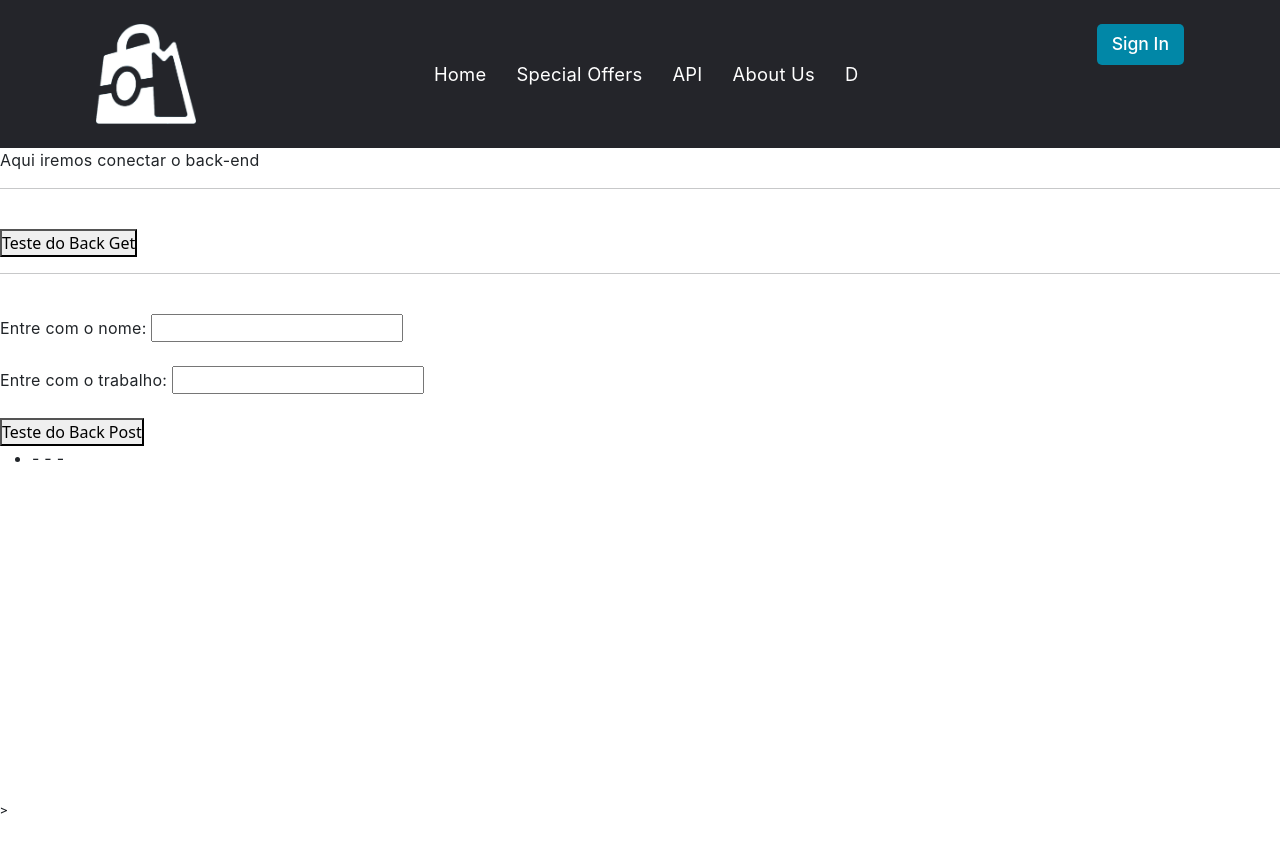
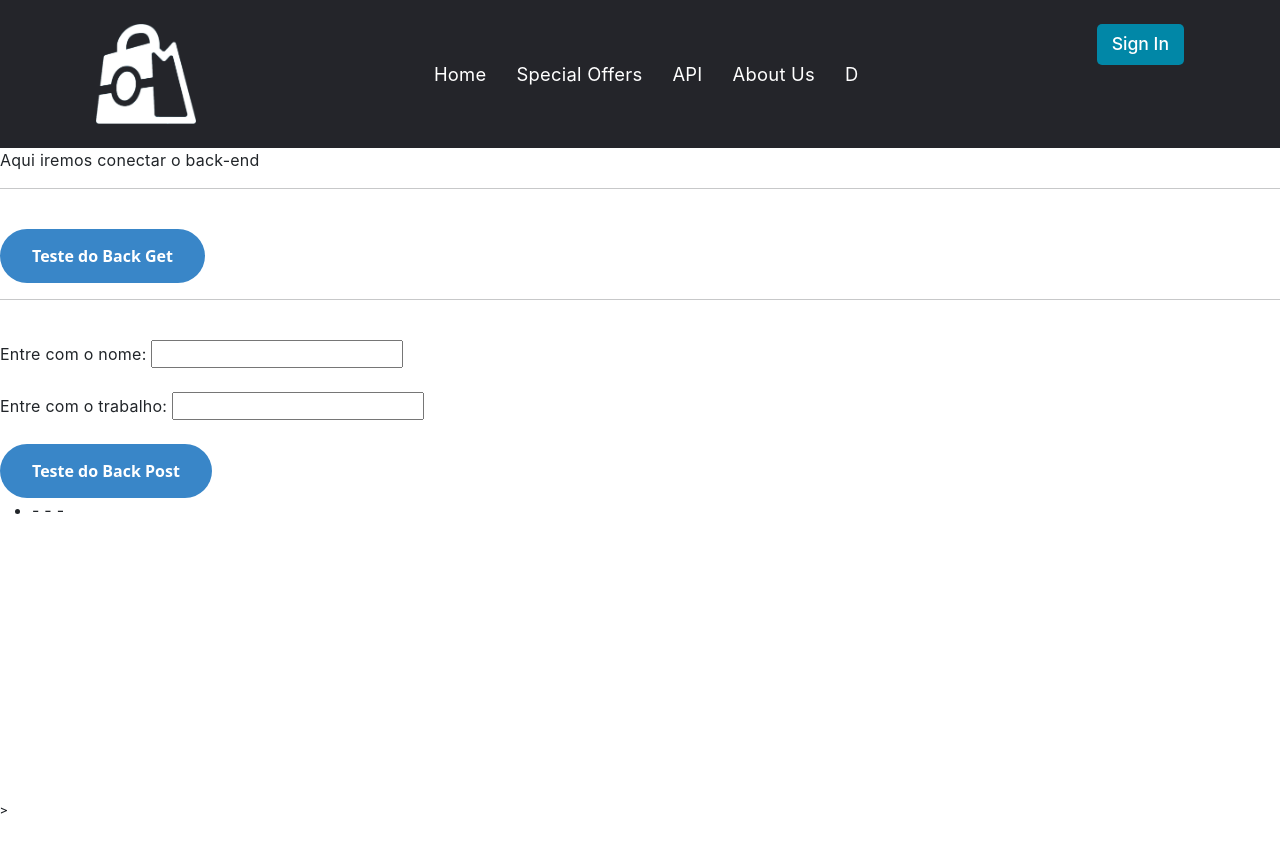
Before and after one commit to Leonardo-Gomiero/PokeMart, an Angular app: page /conecta in a window 1280 px wide. Shown: the top 852 px of the page. Built offline with nearby package versions, Linux system fonts and the light colour scheme.

Commit message:
API sendo refinada

```diff
--- a/package.json
+++ b/package.json
@@ -20,6 +20,7 @@
     "@angular/platform-browser": "^16.2.0",
     "@angular/platform-browser-dynamic": "^16.2.0",
     "@angular/router": "^16.2.0",
+    "ngx-bootstrap": "^11.0.2",
     "rxjs": "~7.8.0",
     "tslib": "^2.3.0",
     "zone.js": "~0.13.0"
--- a/src/app/components/conecta/conecta.component.css
+++ b/src/app/components/conecta/conecta.component.css
@@ -0,0 +1,17 @@
+button{
+  background: #3986C8;
+  color: white;
+  text-decoration: none;
+  border: 2px solid transparent;
+  font-weight: bold;
+  padding: 13px 30px;
+  border-radius: 30px;
+  transition: .4s;
+}
+
+button:hover{
+  background: transparent;
+  border: 2px solid #3986C8;
+  color: #3986C8;
+  cursor: pointer;
+}
--- a/src/app/components/conecta/conecta.component.html
+++ b/src/app/components/conecta/conecta.component.html
@@ -8,11 +8,7 @@
 
   <button (click)="chamadaBack()">Teste do Back Get</button>
   <br />
-  <ul *ngFor="let result of val">
-    <li>
-      {{result.id}} - {{result.first_name}} {{result.last_name}}
-    </li>
-  </ul>
+
   <hr />
   <br />
   <label>Entre com o nome: <input [(ngModel)]="vItemNome" /></label>
--- a/src/app/components/conecta/conecta.component.ts
+++ b/src/app/components/conecta/conecta.component.ts
@@ -15,6 +15,7 @@ export class ConectaComponent {
   clientResult: valoresPost = {} as valoresPost;
   vItemNome: string = "";
   vItemJob: string = "";
+  alertContent: string = "";
 
   chamadaBack() {
     this.val = [];
@@ -24,6 +25,8 @@ export class ConectaComponent {
         console.log(resposta.data);
         this.val = (resposta.data);
         console.log(this.val);
+        this.alertContent = this.getFormattedAlertContent(); // Define o conteúdo do alert
+        this.backAlert(); // Chama o alert aqui após definir o conteúdo
       }
     )
   }
@@ -36,8 +39,19 @@ export class ConectaComponent {
       (resp: any) => {
         this.clientResult = (resp);
         console.log(this.clientResult);
+        this.alertContent = this.getFormattedAlertContent(); // Define o conteúdo do alert
+        this.backAlert(); // Chama o alert aqui após definir o conteúdo
       }
     )
   }
 
+  backAlert() {
+    window.alert(this.alertContent);
+  }
+
+  getFormattedAlertContent(): string {
+    // Esta função formata o conteúdo do alert como desejar
+    return this.val.map(result => `${result.id} - ${result.first_name} ${result.last_name}`).join('\n');
+  }
+
 }
```
Also changed, not shown: 1 other file (tests, documents, lock files or other folders).
